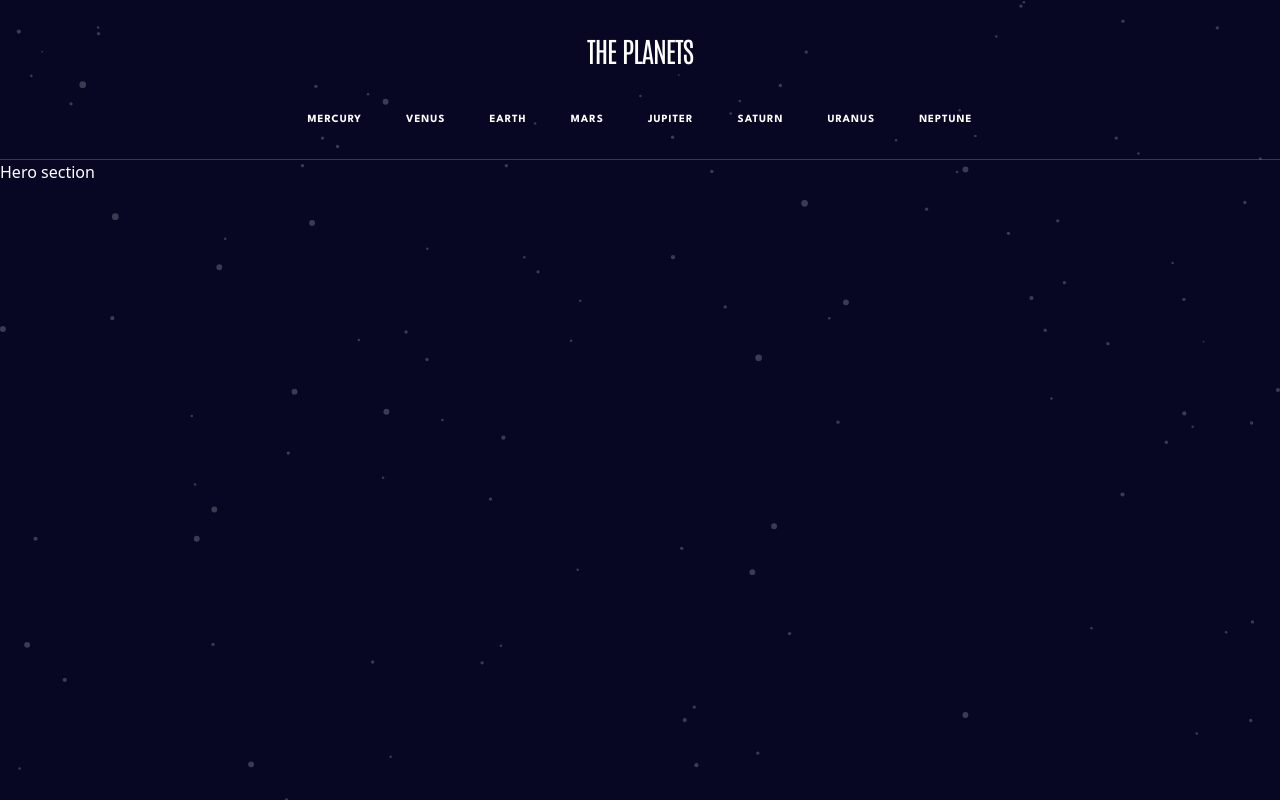
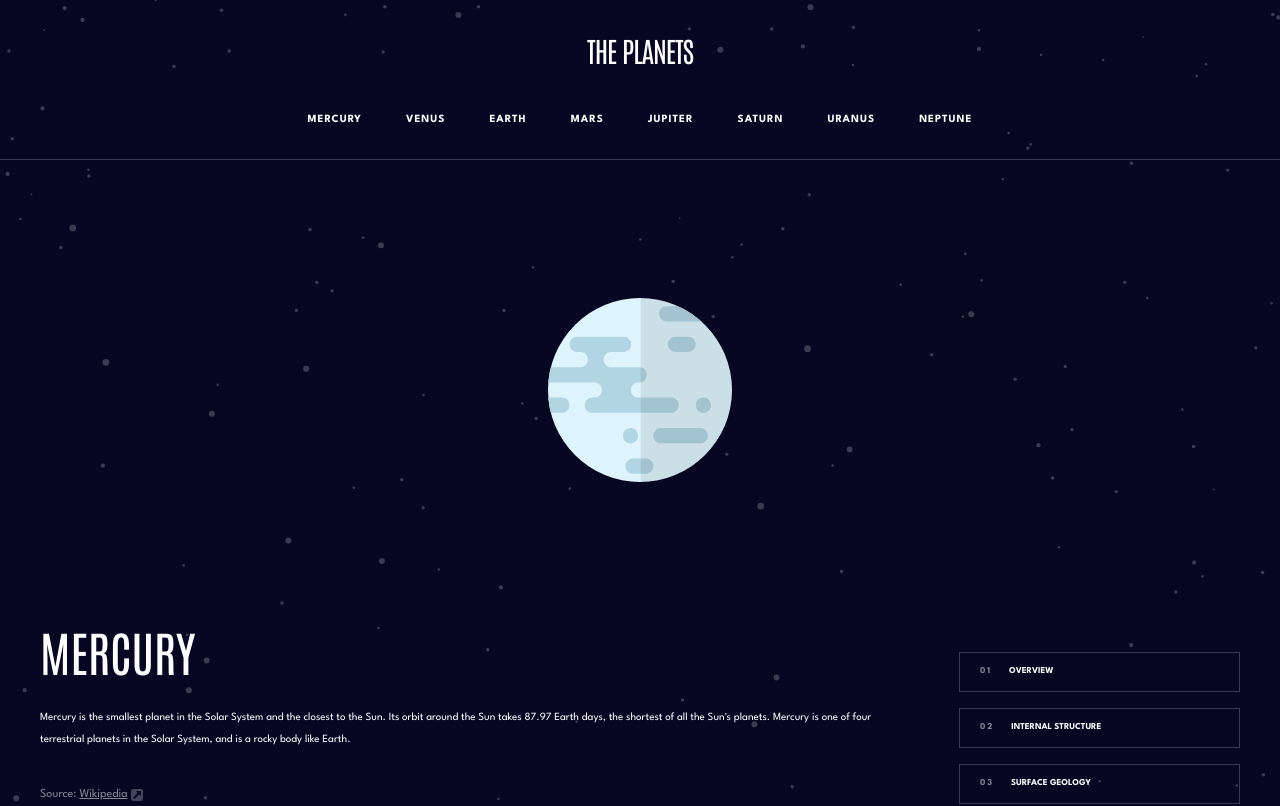
Before and after one commit to Afolabi-bit/space, a React (Vite) app: page / in a window 1280 px wide. Shown: the top 806 px of the page. Built offline with nearby package versions, Linux system fonts and the light colour scheme.

Commit message:
partial tablet screen ready

```diff
--- a/src/components/Hero.jsx
+++ b/src/components/Hero.jsx
@@ -4,7 +4,20 @@ import DetailsCard from "../utilities/DetailsCard";
 import AppContext from "../store/GlobalContext";
 
 const Hero = ({ images, name, text, wiki_link, details }) => {
-	const { section, page } = useContext(AppContext);
+	const { section, page, changeSection } = useContext(AppContext);
+
+	const accents = {
+		Mercury: "bg-[#419EBB]",
+		Venus: "bg-[#EDA249]",
+		Earth: "bg-[#6D2ED5]",
+		Mars: "bg-[#D14C32]",
+		Jupiter: "bg-[#D83A34]",
+		Saturn: "bg-[#CD5120]",
+		Uranus: "bg-[#1EC1A2]",
+		Neptune: "bg-[#2D68F0]",
+	};
+
+	const bgStyle = accents[Object.keys(accents).find((key) => key === page)];
 
 	let mobileImageDimension;
 	switch (name) {
@@ -43,15 +56,53 @@ const Hero = ({ images, name, text, wiki_link, details }) => {
 			break;
 	}
 
+	let tabletImageDimension;
+	switch (name) {
+		case "Mercury":
+			tabletImageDimension = "184px";
+			break;
+
+		case "Venus":
+			tabletImageDimension = "253px";
+			break;
+
+		case "Earth":
+			tabletImageDimension = "285px";
+			break;
+
+		case "Mars":
+			tabletImageDimension = "213px";
+			break;
+
+		case "Jupiter":
+			tabletImageDimension = "369px";
+			break;
+
+		case "Saturn":
+			tabletImageDimension = "422px";
+			break;
+
+		case "Uranus":
+			tabletImageDimension = "290px";
+			break;
+		case "Neptune":
+			tabletImageDimension = "285px";
+			break;
+
+		default:
+			break;
+	}
+
 	return (
 		<>
-			<div className="hero md:hidden">
+			<div className="hero px-[24px] md:px-[40px] md:pt-[0]">
+				{/* Images for mobile screens */}
 				<div
 					style={{
 						height: mobileImageDimension,
 						width: mobileImageDimension,
 					}}
-					className="img-wrapper"
+					className="img-wrapper-mobile md:hidden"
 				>
 					{section !== "structures" && (
 						<img
@@ -78,10 +129,48 @@ const Hero = ({ images, name, text, wiki_link, details }) => {
 					)}
 				</div>
 
-				<div className="text">
+				{/* Images for Tablet screens */}
+				<div className="hidden md:flex justify-center items-center w-full h-[460px]">
+					<div
+						style={{
+							height: tabletImageDimension,
+							width: tabletImageDimension,
+						}}
+						className="img-wrapper-tablet "
+					>
+						{section !== "structures" && (
+							<img
+								className="object-contain"
+								src={images.planet}
+								alt=""
+							/>
+						)}
+						{section === "structures" && (
+							<img
+								className="object-contain"
+								src={images.internal}
+								alt=""
+							/>
+						)}
+						{section === "surface" && (
+							<img
+								className={
+									page === "Saturn"
+										? "saturn geology transition-all"
+										: "geology transition-all"
+								}
+								src={images.geology}
+								alt=""
+							/>
+						)}
+					</div>
+				</div>
+
+				<div className="md:flex items-center gap-[69px]">
+					<div className="text text-center md:min-w-[339px]  md:text-left">
 						<h1>{name}</h1>
 						<p className="paragraph font-spartan">{text}</p>
-					<p className="source font-spartan">
+						<p className="source font-spartan md:justify-start  w-fit">
 							<span>Source: </span>{" "}
 							<a
 								href={wiki_link}
@@ -94,6 +183,36 @@ const Hero = ({ images, name, text, wiki_link, details }) => {
 								/>
 							</a>
 						</p>
+					</div>
+					<div className="min-w-[281px] h-[152px] flex flex-col gap-[16px] ">
+						<button
+							onClick={() => changeSection("overview")}
+							className="w-full border border-white border-opacity-[0.2] h-[40px] font-spartan font-[700] text-[9px] leading-[25px] tracking-[1.92] uppercase text-white text-left px-[20px]"
+						>
+							<span className="font-spartan font-[700] text-[9px] leading-[25px] tracking-[1.9px] text-white opacity-[0.5] mix-blend-normal pr-[17px] ">
+								01
+							</span>
+							overview
+						</button>
+						<button
+							onClick={() => changeSection("structures")}
+							className="w-full border border-white border-opacity-[0.2] h-[40px] font-spartan font-[700] text-[9px] leading-[25px] tracking-[1.92] uppercase text-white  text-left px-[20px]"
+						>
+							<span className="font-spartan font-[700] text-[9px] leading-[25px] tracking-[1.9px] text-white opacity-[0.5] mix-blend-normal pr-[17px] ">
+								02
+							</span>
+							internal structure
+						</button>
+						<button
+							onClick={() => changeSection("surface")}
+							className="w-full border border-white border-opacity-[0.2] h-[40px] font-spartan font-[700] text-[9px] leading-[25px] tracking-[1.92] uppercase text-white  text-left px-[20px]"
+						>
+							<span className="font-spartan font-[700] text-[9px] leading-[25px] tracking-[1.9px] text-white opacity-[0.5] mix-blend-normal pr-[17px] ">
+								03
+							</span>
+							surface geology
+						</button>
+					</div>
 				</div>
 
 				<div className="w-full flex flex-col gap-[8px]">
@@ -115,7 +234,6 @@ const Hero = ({ images, name, text, wiki_link, details }) => {
 					/>
 				</div>
 			</div>
-			<div className="hidden md:block text-white">Hero section</div>
 		</>
 	);
 };
--- a/src/index.css
+++ b/src/index.css
@@ -41,6 +41,8 @@ body{
     pointer-events: all;
 }
 
+/* Hero section on mobile */
+
 .hero {
     padding-top: 95px;
     padding-bottom: 47px;
@@ -49,25 +51,23 @@ body{
     display: flex;
     align-items: center;
     flex-direction: column;
-    padding-left: 24px;
-    padding-right: 24px;
 }
 
-.hero .img-wrapper{
+.hero .img-wrapper-mobile{
     width: 111px;
     height: 111px;
     margin-bottom: 98px;
     position: relative;
 }
 
-.img-wrapper img{
+.img-wrapper-mobile img{
     width: 100%;
     height: 100%;
     object-fit: contain;
     object-position: center;
 }
 
-.img-wrapper img.geology{
+.img-wrapper-mobile img.geology{
     position: absolute;
     left: 50%;
     width: 60px;
@@ -76,7 +76,7 @@ body{
     bottom: -60px;
 }
 
-.img-wrapper img.saturn{
+.img-wrapper-mobile img.saturn{
     bottom: -15px;
     width: 70px;
     height: 70px;
@@ -92,7 +92,6 @@ body{
 font-weight: 400;
 font-size: 40px;
 line-height: 52px;
-text-align: center;
 text-transform: uppercase;
 color: #FFFFFF;
 margin-bottom: 16px;
@@ -104,8 +103,6 @@ font-style: normal;
 font-weight: 400;
 font-size: 12px;
 line-height: 22px;
-text-align: center;
-
 color: #FFFFFF;
 margin: auto;
 margin-bottom: 33px;
@@ -118,6 +115,7 @@ margin-bottom: 33px;
     color: #ffffff;
     opacity: 0.5;
     mix-blend-mode: normal;
+    font-weight: 400;
 }
 
 .hero .source {
@@ -140,3 +138,15 @@ text-decoration: underline;
     margin-left: 3px;
 
 }
+
+@media screen and (min-width: 768px) {
+    .hero .text h1 {
+        font-size: 48px;
+        line-height: 62px;
+        margin-bottom: 24px;
+    }
+.hero .text .paragraph{
+        font-size: 11px;
+        margin-bottom: 32px;
+}
+}
--- a/src/layout/Navbar.jsx
+++ b/src/layout/Navbar.jsx
@@ -1,4 +1,9 @@
+import { useContext } from "react";
+import AppContext from "../store/GlobalContext";
+
 const Navbar = () => {
+	const { page, changePage } = useContext(AppContext);
+
 	const planets = [
 		"Mercury",
 		"Venus",
@@ -15,6 +20,9 @@ const Navbar = () => {
 			{planets.map((planet, index) => {
 				return (
 					<button
+						onClick={() => {
+							changePage(planet);
+						}}
 						className="font-spartan font-[700] text-[11px] leading-[25px] tracking-[1px] uppercase text-white"
 						key={index}
 					>
```
Lines whose indentation alone changed are shown as unchanged.
